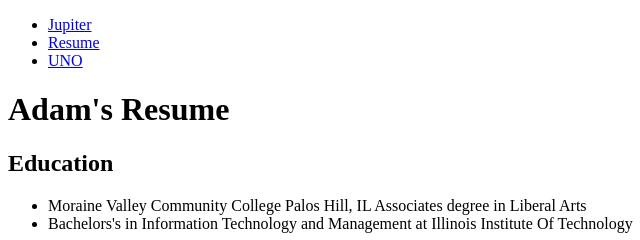
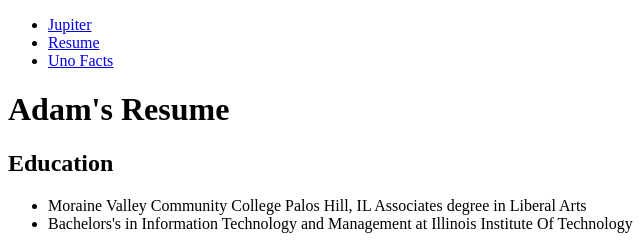
Before and after one commit to Adam893-o/project-1-resume, a plain HTML site: page index.html in a window 1280 px wide. Shown: the top 240 px of the page, 0-640 px from the left. Drawn offline with Linux system fonts and the light colour scheme.

Commit message:
Update index.html

```diff
--- a/index.html
+++ b/index.html
@@ -10,7 +10,7 @@
       <ul>
         <li><a href="project-1-jupiter.html">Jupiter</a></li>
         <li><a href="resume.html">Resume</a></li>
-        <li><a href="project-1-uno.html">UNO</a></li>
+        <li><a href="project-1-uno.html">Uno Facts</a></li>
       </ul>
     </nav>
   </header>
```
